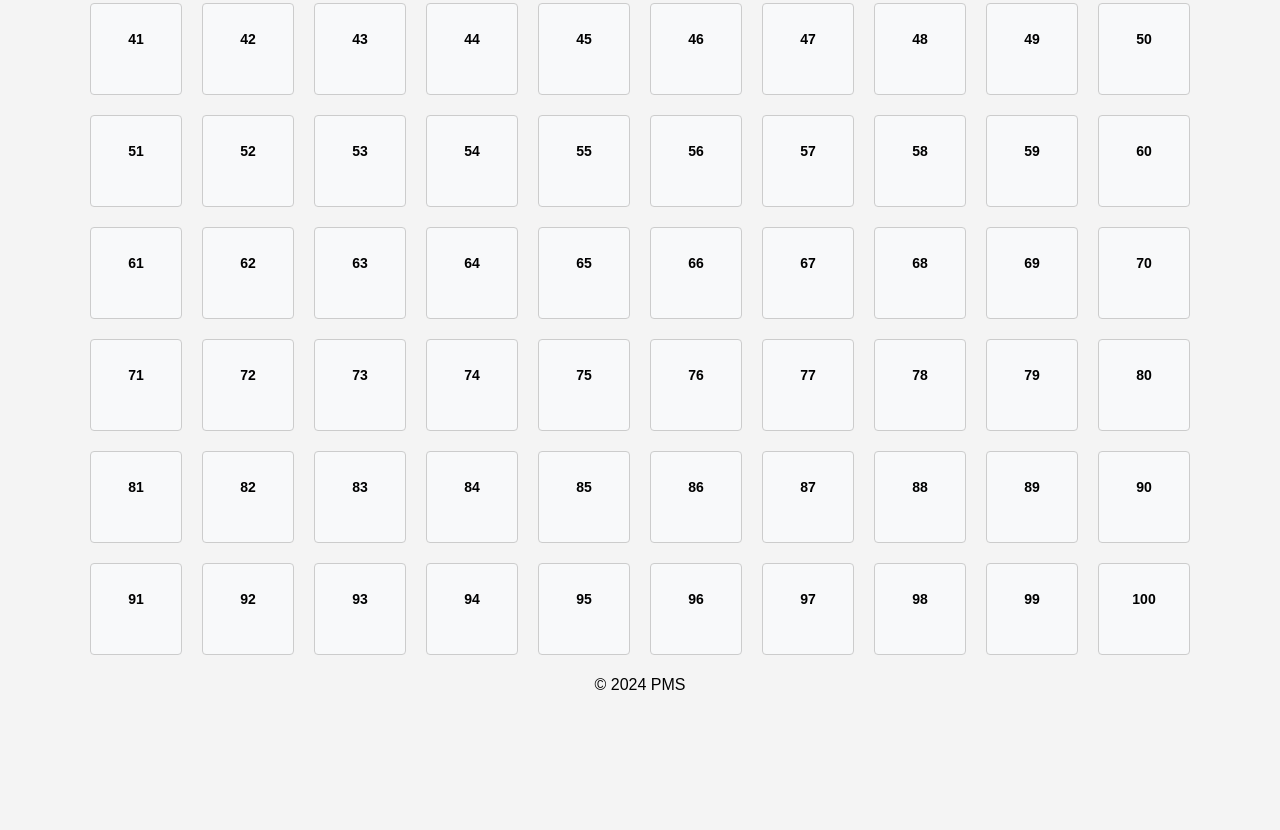
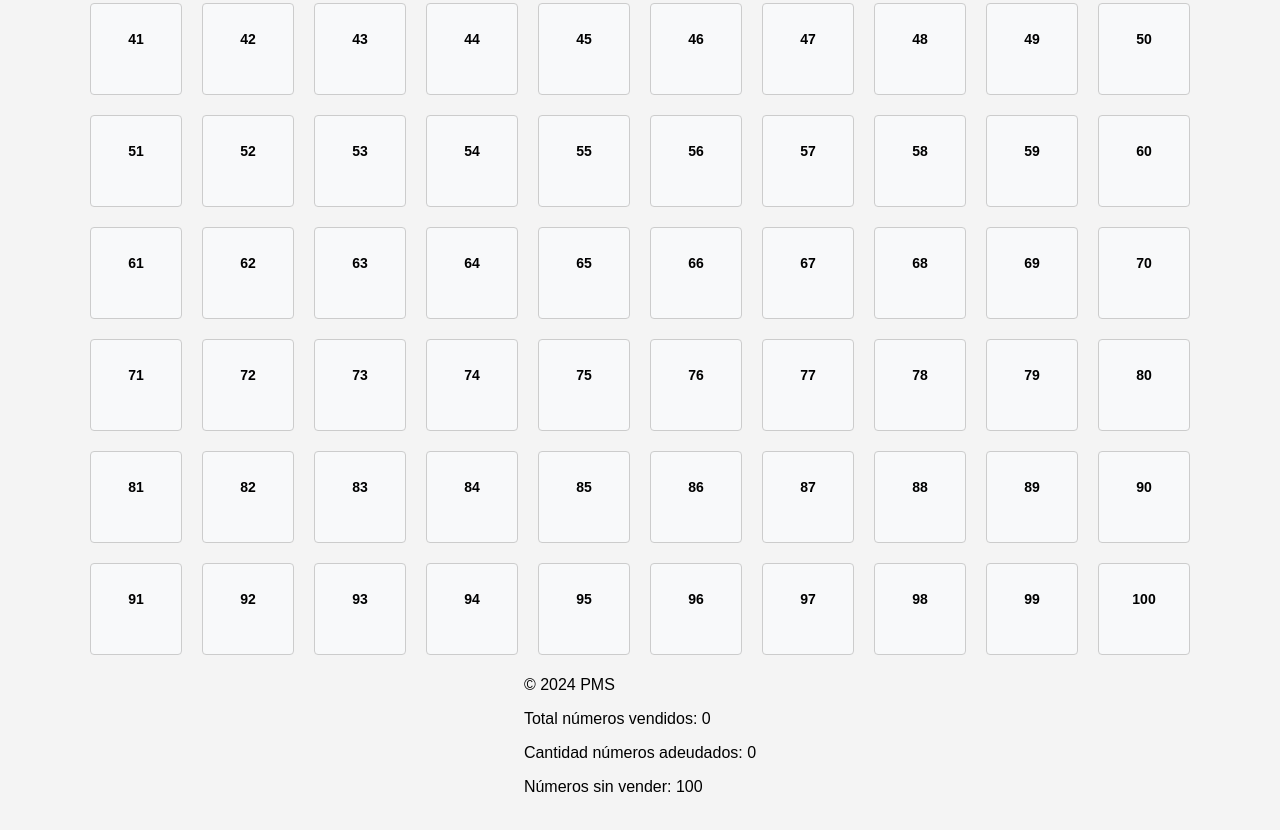
Before and after one commit to PatriciaMSilvaAcuna/NicoAcampa, a plain HTML site: page index.html in a window 1280 px wide. Shown: the part 1131-1961 px from the top of the page. Before the commit the page ends 1861 px from the top, so only its background shows below. Drawn offline with Linux system fonts and the light colour scheme.

Commit message:
estadisticas

```diff
--- a/gridNumeros.js
+++ b/gridNumeros.js
@@ -1,5 +1,8 @@
 document.addEventListener('DOMContentLoaded', () => {
-    // Crear la grilla con números del 1 al 100
+    // Función para generar la grilla de números del 1 al 100 con estado inicial
+    function generarGrilla() {
+        const gridContainer = document.getElementById('gridNumeros');
+
         for (let i = 1; i <= 100; i++) {
             const gridItem = document.createElement('div');
             gridItem.classList.add('grid-item');
@@ -92,6 +95,45 @@ document.addEventListener('DOMContentLoaded', () => {
                 localStorage.setItem('sorteoData', JSON.stringify(updatedData));
             });
 
-        document.getElementById('gridNumeros').appendChild(gridItem);
+            gridContainer.appendChild(gridItem);
+        }
+    }
+
+    // Función para calcular las estadísticas de la grilla
+    function calcularEstadisticas() {
+        const estadisticas = {
+            total_vendidos: 0,
+            cantidad_adeudados: 0,
+            numeros_sin_vender: 0
+        };
+
+        const celdas = document.querySelectorAll('#gridNumeros .grid-item');
+        celdas.forEach(celda => {
+            if (celda.classList.contains('paid')) {
+                estadisticas.total_vendidos++;
+            } else if (celda.classList.contains('assigned')) {
+                estadisticas.cantidad_adeudados++;
+            } else if (!celda.classList.contains('paid') && !celda.classList.contains('assigned')) {
+                estadisticas.numeros_sin_vender++;
             }
         });
+
+        return estadisticas;
+    }
+
+    // Función para mostrar las estadísticas en el footer
+    function mostrarEstadisticas() {
+        const estadisticas = calcularEstadisticas();
+        const estadisticasDiv = document.getElementById('estadisticas');
+
+        estadisticasDiv.innerHTML = `
+            <p>Total números vendidos: ${estadisticas.total_vendidos}</p>
+            <p>Cantidad números adeudados: ${estadisticas.cantidad_adeudados}</p>
+            <p>Números sin vender: ${estadisticas.numeros_sin_vender}</p>
+        `;
+    }
+
+    // Inicializar la grilla y mostrar estadísticas
+    generarGrilla();
+    mostrarEstadisticas();
+});
--- a/index.html
+++ b/index.html
@@ -35,6 +35,8 @@
 <footer class="text-center bg-dark text-white py-3 fixed-bottom">
 
  <p>© 2024 PMS </p>
+
+  <div id="estadisticas"></div>
 </footer>
 </body>
 <script src="gridNumeros.js"></script>
```
Lines whose indentation alone changed are shown as unchanged.
